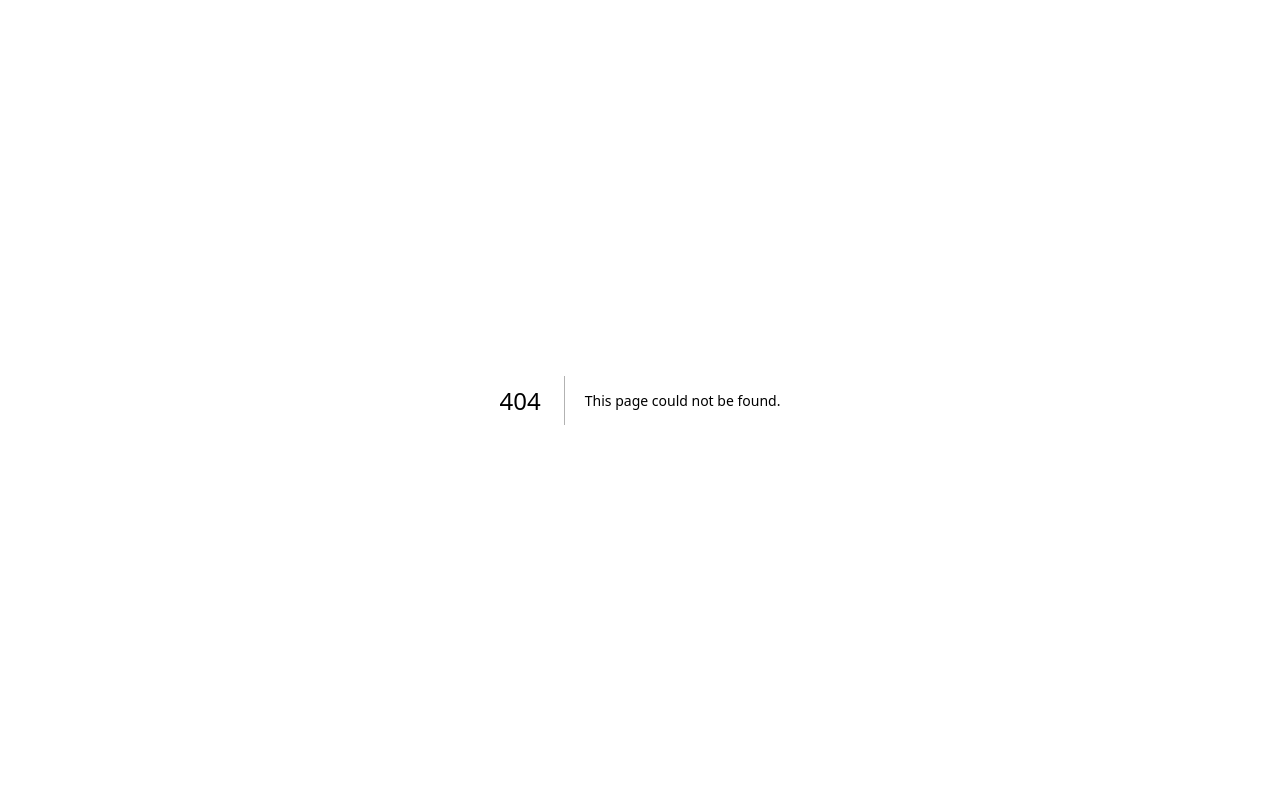
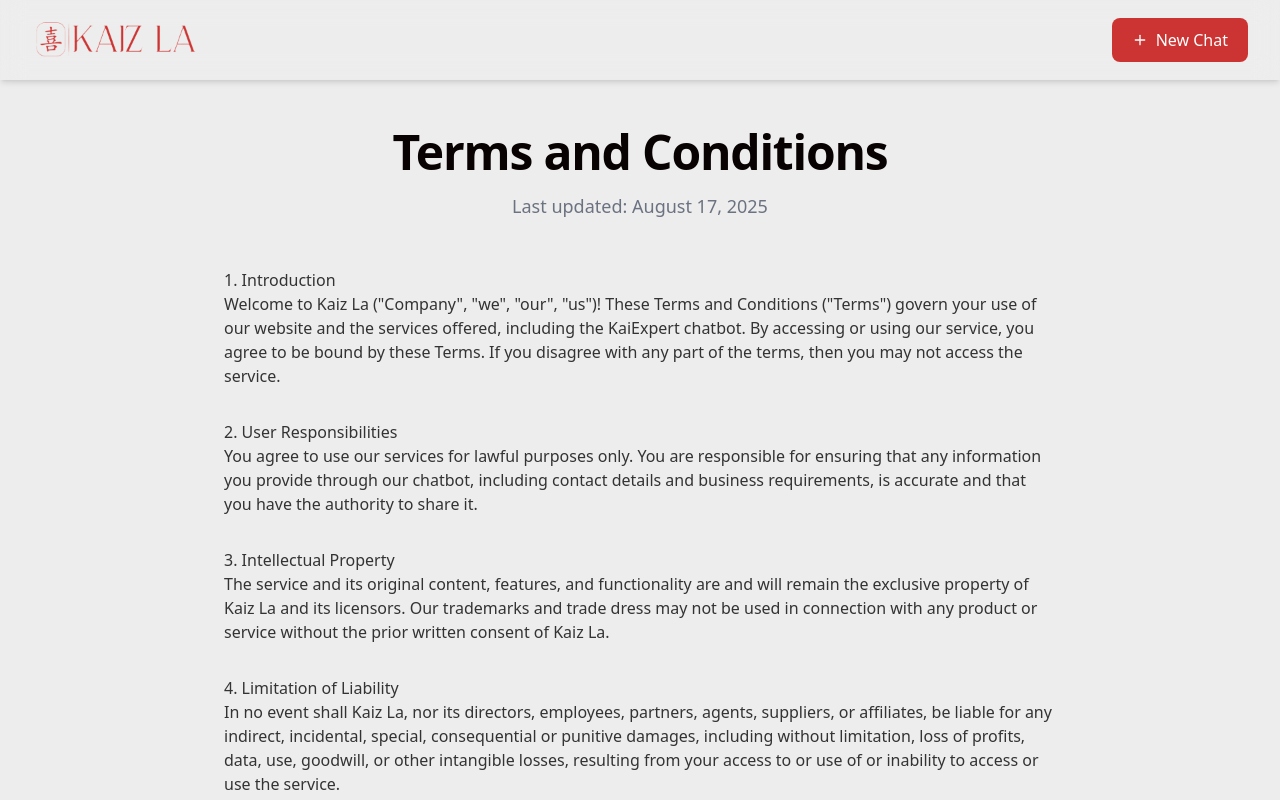
Before and after one commit to ShubhamCodes10/Kaiz-la-website, a Next.js app: page /terms in a window 1280 px wide. Before the commit this address had no page. Built offline with nearby package versions, Linux system fonts and the light colour scheme.

Commit message:
Add Terms and Conditions page and link in footer

```diff
--- /dev/null
+++ b/app/(chat)/terms/page.tsx
@@ -0,0 +1,84 @@
+'use client';
+
+import React from 'react';
+
+export default function TermsAndConditionsPage() {
+  const currentDate = new Date().toLocaleDateString('en-US', {
+    year: 'numeric',
+    month: 'long',
+    day: 'numeric',
+  });
+
+  return (
+    <div className="bg-background text-foreground min-h-screen">
+      <div className="max-w-4xl mx-auto py-12 px-4 sm:px-6 lg:px-8">
+        <div className="text-center mb-12">
+          <h1 className="text-4xl font-bold tracking-tight text-primary sm:text-5xl">
+            Terms and Conditions
+          </h1>
+          <p className="mt-4 text-lg text-muted-foreground">
+            Last updated: {currentDate}
+          </p>
+        </div>
+
+        <div className="space-y-8 prose prose-lg max-w-none dark:prose-invert prose-headings:font-semibold prose-headings:text-foreground prose-a:text-primary hover:prose-a:underline">
+          <section>
+            <h2>1. Introduction</h2>
+            <p>
+              Welcome to Kaiz La ("Company", "we", "our", "us")! These Terms and Conditions ("Terms") govern your use of our website and the services offered, including the KaiExpert chatbot. By accessing or using our service, you agree to be bound by these Terms. If you disagree with any part of the terms, then you may not access the service.
+            </p>
+          </section>
+
+          <section>
+            <h2>2. User Responsibilities</h2>
+            <p>
+              You agree to use our services for lawful purposes only. You are responsible for ensuring that any information you provide through our chatbot, including contact details and business requirements, is accurate and that you have the authority to share it.
+            </p>
+          </section>
+
+          <section>
+            <h2>3. Intellectual Property</h2>
+            <p>
+              The service and its original content, features, and functionality are and will remain the exclusive property of Kaiz La and its licensors. Our trademarks and trade dress may not be used in connection with any product or service without the prior written consent of Kaiz La.
+            </p>
+          </section>
+
+          <section>
+            <h2>4. Limitation of Liability</h2>
+            <p>
+              In no event shall Kaiz La, nor its directors, employees, partners, agents, suppliers, or affiliates, be liable for any indirect, incidental, special, consequential or punitive damages, including without limitation, loss of profits, data, use, goodwill, or other intangible losses, resulting from your access to or use of or inability to access or use the service.
+            </p>
+          </section>
+
+          <section>
+            <h2>5. Disclaimer</h2>
+            <p>
+              Your use of the service is at your sole risk. The service is provided on an "AS IS" and "AS AVAILABLE" basis. The service is provided without warranties of any kind, whether express or implied, including, but not limited to, implied warranties of merchantability, fitness for a particular purpose, non-infringement or course of performance.
+            </p>
+          </section>
+
+          <section>
+            <h2>6. Governing Law</h2>
+            <p>
+              These Terms shall be governed and construed in accordance with the laws of the jurisdiction in which the company is based, without regard to its conflict of law provisions.
+            </p>
+          </section>
+
+          <section>
+            <h2>7. Changes to Terms</h2>
+            <p>
+              We reserve the right, at our sole discretion, to modify or replace these Terms at any time. If a revision is material, we will provide at least 30 days' notice prior to any new terms taking effect. What constitutes a material change will be determined at our sole discretion.
+            </p>
+          </section>
+
+          <section>
+            <h2>8. Contact Us</h2>
+            <p>
+              If you have any questions about these Terms, please contact us through the official channels provided on our website.
+            </p>
+          </section>
+        </div>
+      </div>
+    </div>
+  );
+}
--- a/components/layout/Footer.tsx
+++ b/components/layout/Footer.tsx
@@ -40,6 +40,7 @@ export default function Footer() {
     { name: "How It Works", href: "#how-it-works" },
     { name: "Why Choose Us", href: "#why-choose-us" },
     { name: "Contact Us", href: "#contact" },
+    { name: "Terms", href: "/terms" },
   ]
 
   return (
```
